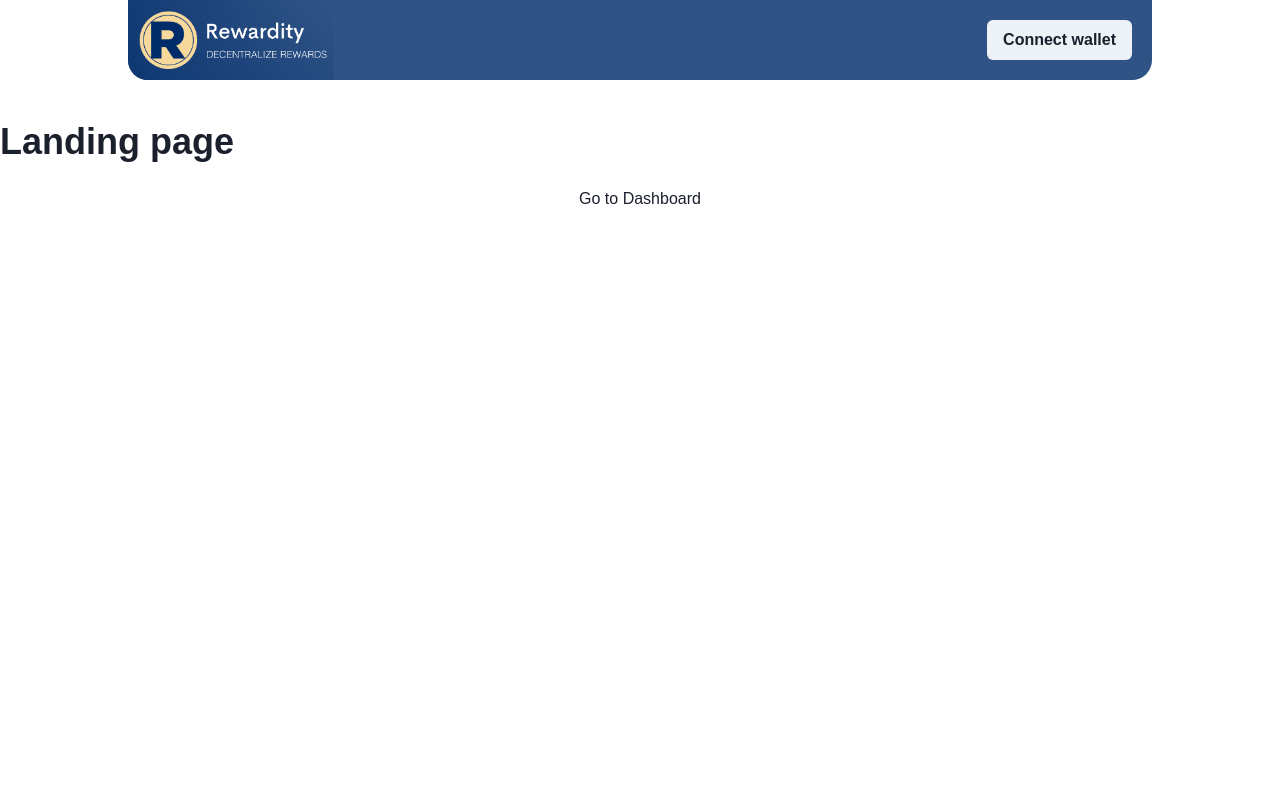
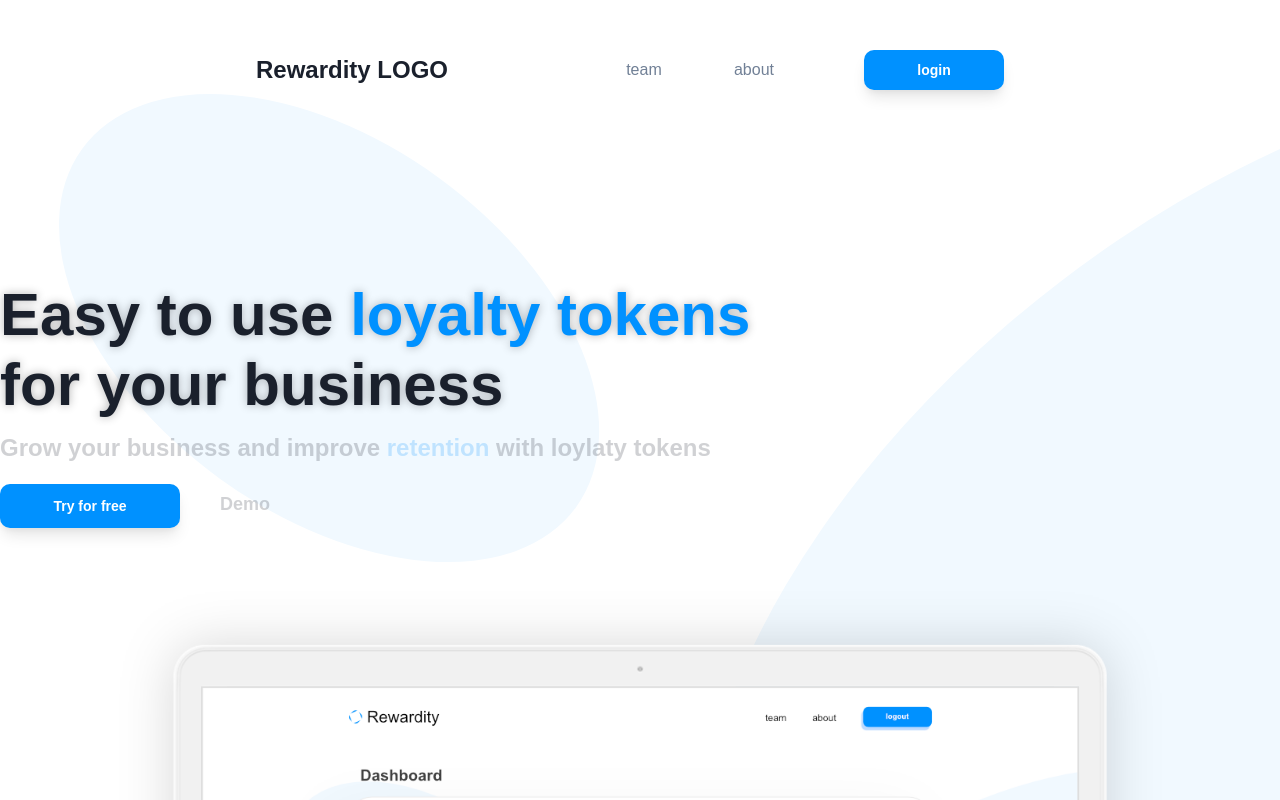
Before and after one commit to rewardity/core-repo, a React (Create React App) app in the folder frontend/: page / in a window 1280 px wide. Shown: the top 800 px of the page. Built offline with nearby package versions, Linux system fonts and the light colour scheme.

Commit message:
feat: landing page

```diff
--- a/frontend/src/components/NavigationBar.tsx
+++ b/frontend/src/components/NavigationBar.tsx
@@ -1,10 +1,8 @@
-import { Box, Button, Spacer, Image } from "@chakra-ui/react";
-import React, { useEffect, useState } from "react";
-import { useLocation } from "react-router-dom";
+import { Box, Button, Spacer, HStack } from "@chakra-ui/react";
+import React from "react";
 
 import { useWallet } from "../hooks/useWallet";
 import { useUserData } from "../stores/useUserData";
-import Logo from "../assets/logo2.png";
 
 interface NavigationBarProps {}
 
@@ -12,29 +10,39 @@ export const NavigationBar: React.FC<NavigationBarProps> = () => {
   const [, connectWallet] = useWallet();
   const userAddress = useUserData((state) => state.address);
 
-  const location = useLocation();
-  const [isHomeScreen, setIsHomescreen] = useState<Boolean>(true);
-
-  useEffect(() => {
-    setIsHomescreen(location.pathname === "/" ? true : false);
-  }, [location]);
-
   return (
     <Box
-      bg={"#2f5385"}
-      w={"80%"}
+      w={"60%"}
+      my={"30px"}
       mx="auto"
       display={"flex"}
       alignItems={"center"}
       justifyContent={"space-between"}
-      overflow={"hidden"}
-      borderBottomRadius={"20px"}
     >
-      <Image src={Logo} h={"80px"} />
+      <Box fontSize={"2xl"} fontWeight={"bold"}>
+        Rewardity LOGO
+      </Box>
       <Spacer />
-      <Button onClick={() => connectWallet()} m={"20px"}>
-        {userAddress ? userAddress : "Connect wallet"}
-      </Button>
+      <HStack gap={"70px"}>
+        <Button fontWeight={"normal"} variant={"link"}>
+          team
+        </Button>
+        <Button fontWeight={"normal"} variant={"link"}>
+          about
+        </Button>
+        <Button
+          bg={"brand.blue"}
+          color={"white"}
+          w={"140px"}
+          m={"20px"}
+          borderRadius={"10px"}
+          boxShadow={"lg"}
+          fontSize={"sm"}
+          onClick={() => connectWallet()}
+        >
+          {userAddress ? userAddress : "login"}
+        </Button>
+      </HStack>
     </Box>
   );
 };
--- a/frontend/src/components/pages/LandingPage.tsx
+++ b/frontend/src/components/pages/LandingPage.tsx
@@ -1,19 +1,83 @@
-import { Container, Box, Heading, Grid } from "@chakra-ui/react";
+import {
+  Container,
+  Box,
+  Heading,
+  Grid,
+  Button,
+  Text,
+  Image,
+  Center,
+} from "@chakra-ui/react";
 import React from "react";
 import { Link } from "react-router-dom";
+
+import Laptop from "../../assets/laptop.png";
 
 interface LandingPageProps {}
 
 export const LandingPage: React.FC<LandingPageProps> = () => {
   return (
+    <>
       <Container w={"full"} centerContent>
         <Box h={"10"} />
         <Box w={"container.xl"}>
-        <Heading mb={"4"}>Landing page</Heading>
+          <Box h={"100px"} />
+          <Heading
+            fontSize={"6xl"}
+            mb={"10px"}
+            lineHeight={"70px"}
+            textShadow={"0 0 10px rgba(0,0,0,0.3)"}
+          >
+            Easy to use{" "}
+            <Text display={"inline"} color={"brand.blue"}>
+              loyalty tokens
+            </Text>
+            <br />
+            for your business
+          </Heading>
+          <Text
+            fontSize={"2xl"}
+            opacity={"0.2"}
+            mb={"10px"}
+            fontWeight={"bold"}
+          >
+            Grow your business and improve{" "}
+            <Text display={"inline"} color={"brand.blue"}>
+              retention
+            </Text>{" "}
+            with loylaty tokens
+          </Text>
           <Box h={"2"} />
           <Grid templateColumns="repeat(2, 1fr)" gap={6}></Grid>
+          <Button
+            bg={"brand.blue"}
+            color={"white"}
+            w={"180px"}
+            py={"22px"}
+            fontSize={"sm"}
+            borderRadius={"10px"}
+            boxShadow={"lg"}
+            fontWeight={"bold"}
+          >
+            Try for free
+          </Button>
+          <Link to={"/dashboard"}>
+            <Text
+              ml={"40px"}
+              opacity={"0.2"}
+              fontSize={"lg"}
+              display={"inline-block"}
+              fontWeight={"bold"}
+            >
+              Demo
+            </Text>
+          </Link>
         </Box>
-      <Link to={"/dashboard"}>Go to Dashboard</Link>
       </Container>
+      <Box h={"60px"} />
+      <Center>
+        <Image src={Laptop} width={"1600px"} />
+      </Center>
+    </>
   );
 };
--- a/frontend/src/index.css
+++ b/frontend/src/index.css
@@ -5,7 +5,8 @@ body {
     sans-serif;
   -webkit-font-smoothing: antialiased;
   -moz-osx-font-smoothing: grayscale;
-  /* background-image: url("./assets/background.png") !important; */
+  background-image: url("./assets/rewardity-bg.svg") !important;
+  background-size: cover !important;
 }
 
 code {
--- a/frontend/src/theme.tsx
+++ b/frontend/src/theme.tsx
@@ -1,6 +1,11 @@
 import { extendTheme } from "@chakra-ui/react";
 
 const theme = extendTheme({
+  colors: {
+    brand: {
+      blue: "#0091FF",
+    },
+  },
   fonts: {
     navLink: `'Exo 2', sans-serif`,
     box: `'Exo 2', sans-serif`,
```
Also changed, not shown: frontend/src/assets/laptop.png (added), frontend/src/assets/rewardity-bg.svg (added). Lines whose indentation alone changed are shown as unchanged.
